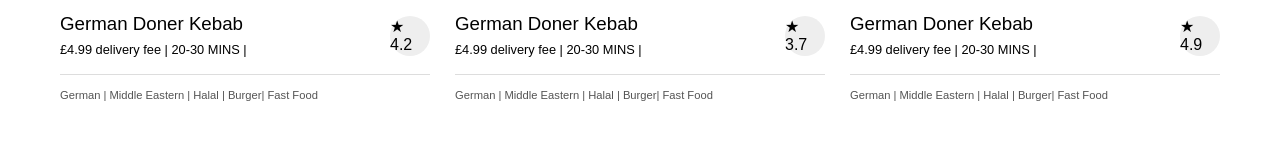
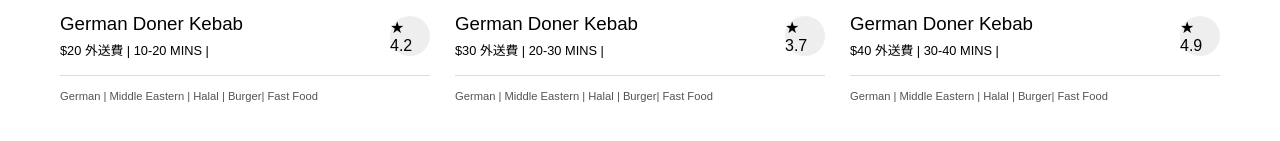
Before and after one commit to jh20047027/ubereats-clone, a website built with Parcel: page index.html in a window 1280 px wide. Shown: the part 1551-1692 px from the top of the page. Built offline with nearby package versions, Linux system fonts and the light colour scheme.

Commit message:
Update index.html

```diff
--- a/index.html
+++ b/index.html
@@ -434,7 +434,7 @@
                 <div class="text-title">
                   <h3>German Doner Kebab</h3>
                   <div class="info">
-                    <span>£4.99 delivery fee | 20-30 MINS | </span>
+                    <span>$20 外送費 | 10-20 MINS | </span>
                   </div>
                 </div>
                 <div class="rating">
@@ -458,7 +458,7 @@
                 <div class="text-title">
                   <h3>German Doner Kebab</h3>
                   <div class="info">
-                    <span>£4.99 delivery fee | 20-30 MINS | </span>
+                    <span>$30 外送費 | 20-30 MINS | </span>
                   </div>
                 </div>
                 <div class="rating">
@@ -482,7 +482,7 @@
                 <div class="text-title">
                   <h3>German Doner Kebab</h3>
                   <div class="info">
-                    <span>£4.99 delivery fee | 20-30 MINS | </span>
+                    <span>$40 外送費 | 30-40 MINS | </span>
                   </div>
                 </div>
                 <div class="rating">
@@ -508,7 +508,7 @@
                 <div class="text-title">
                   <h3>German Doner Kebab 222</h3>
                   <div class="info">
-                    <span>£4.99 delivery fee | 20-30 MINS | </span>
+                    <span>$20 外送費 | 10-20 MINS | </span>
                   </div>
                 </div>
                 <div class="rating">
@@ -532,7 +532,7 @@
                 <div class="text-title">
                   <h3>German Doner Kebab</h3>
                   <div class="info">
-                    <span>£4.99 delivery fee | 20-30 MINS | </span>
+                    <span>$50 外送費 | 40-50 MINS | </span>
                   </div>
                 </div>
                 <div class="rating">
@@ -556,7 +556,7 @@
                 <div class="text-title">
                   <h3>German Doner Kebab</h3>
                   <div class="info">
-                    <span>£4.99 delivery fee | 20-30 MINS | </span>
+                    <span>$30 外送費 | 20-30 MINS | </span>
                   </div>
                 </div>
                 <div class="rating">
```
